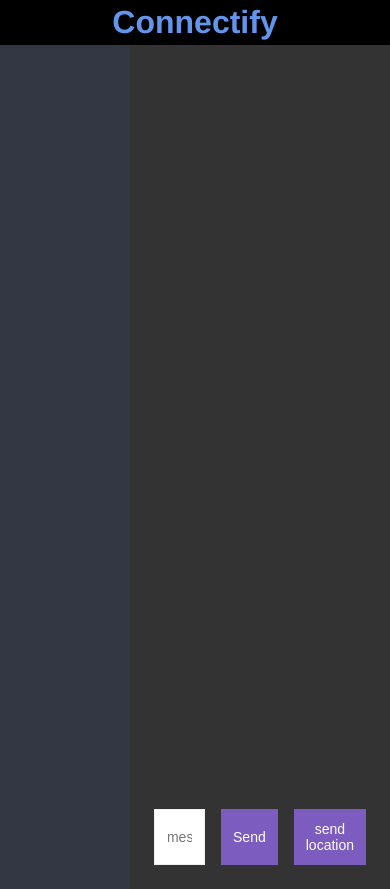
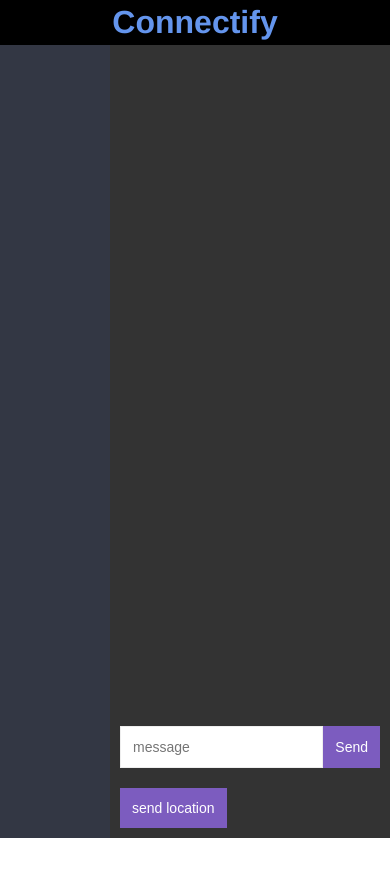
Before and after one commit to dipranjanJS/connectify, a website: page public/chat.html in a window 390 px wide. After the commit the page ends 844 px from the top, so only its background shows below. Drawn offline with nearby package versions, Linux system fonts and the light colour scheme; no server answers.

Commit message:
add mobile compatibility

```diff
--- a/public/css/styles.css
+++ b/public/css/styles.css
@@ -191,3 +191,23 @@
     font-weight: 300;
     padding: 12px 24px 0 24px;
 }
+@media only screen and (max-width: 767px) {
+    .compose {
+        display: block;
+        padding: 10px;
+    }
+    .compose input {
+        width: 125px;
+        margin: 0;
+    }
+    .compose form {
+        margin-right: 0;
+    }
+    #locationBtn {
+        margin-top: 20px;
+    }
+    .chat__sidebar {
+        width: 110px;
+        height: 94vh;
+    }
+}
```
